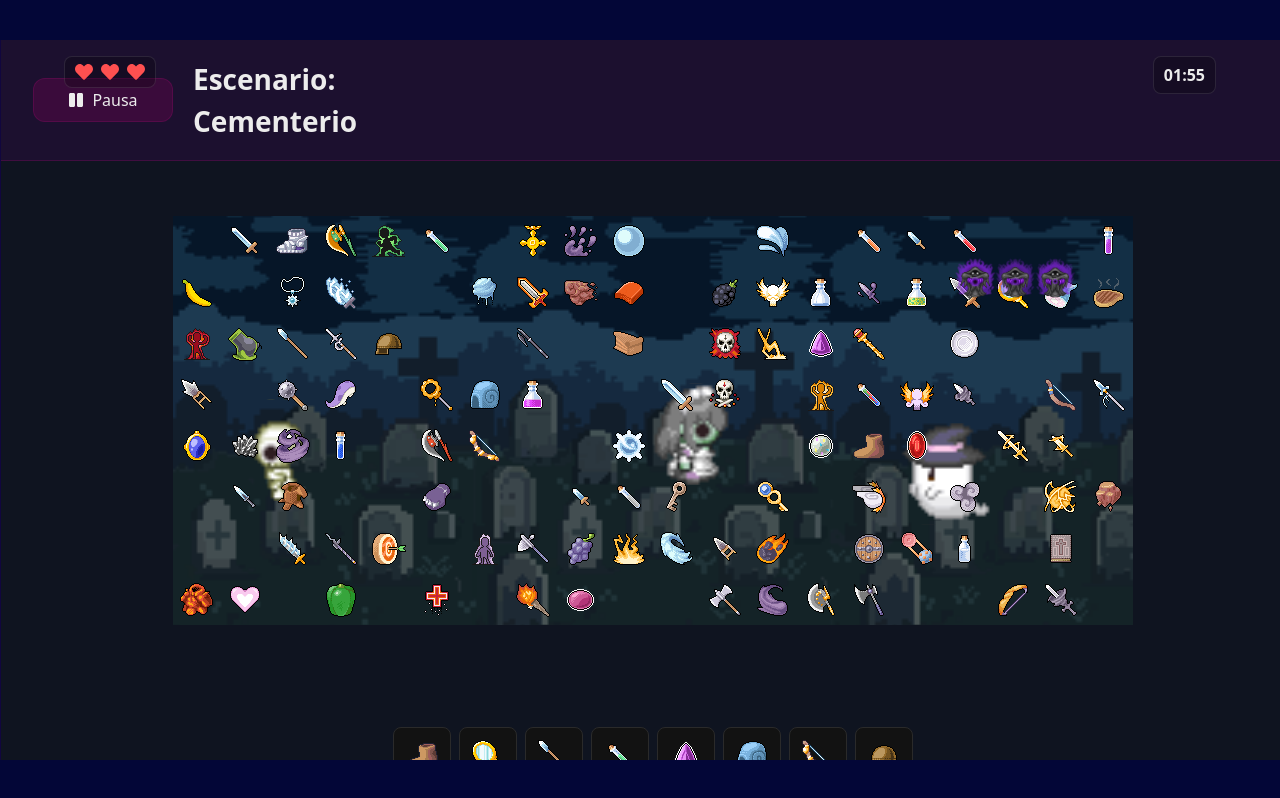
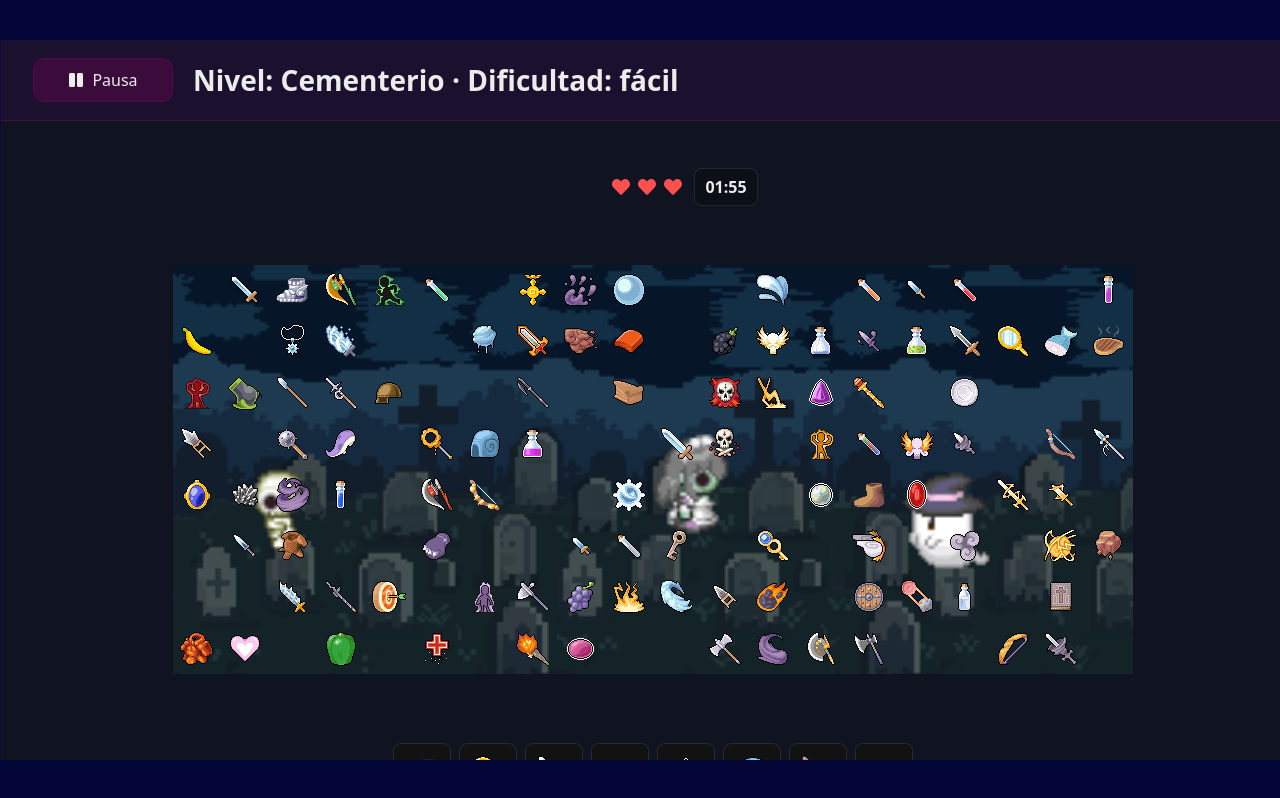
Before and after one commit to marianaUrrego/juego_apps, a React (Vite) app: page /game in a window 1280 px wide. Built offline with nearby package versions, Linux system fonts and the light colour scheme.

Commit message:
fix: game, nivel cementerio, asset loader

```diff
--- a/src/assetsLoader.js
+++ b/src/assetsLoader.js
@@ -23,7 +23,9 @@ export function getLevelSprites(level) {
 
 export function getObjects(limit) {
   const list = mapToUrls(objects)
-  return typeof limit === 'number' ? list.slice(0, limit) : list
+  // Excluir cualquier archivo que parezca ser un spritesheet de Boss
+  const filtered = list.filter(u => !/boss\s?\d*\./i.test(u))
+  return typeof limit === 'number' ? filtered.slice(0, limit) : filtered
 }
 
 export function getGuiImages() {
--- a/src/pages/GamePage.jsx
+++ b/src/pages/GamePage.jsx
@@ -5,7 +5,7 @@ import { useGameStore } from '../store/gameStore'
 
 function normalizeLevel(id) {
   if (!id) return null
-  if (id === 'graveyard') return 'cementery'
+  if (id === 'graveyard' || id === 'cemetery') return 'cementery'
   return id
 }
 
--- a/src/screens/Game.jsx
+++ b/src/screens/Game.jsx
@@ -9,7 +9,6 @@ import { useNavigate } from 'react-router-dom'
 import { useRunHistoryStore } from '../store/runHistoryStore'
 import LivesIndicator from '../components/LivesIndicator'
 import { FaPause } from 'react-icons/fa'
-import Boss03 from '../components/Boss03'
 
 function sample(arr, n) {
   const copy = [...arr]
@@ -59,6 +58,24 @@ export default function Game({ level, onPause, onEnd }) {
 
   const isCementery = level === 'cementery'
 
+  const levelName = useMemo(() => {
+    switch(level){
+      case 'cementery': return 'Cementerio'
+      case 'forest': return 'Bosque'
+      case 'library': return 'Biblioteca'
+      default: return String(level || '')
+    }
+  }, [level])
+
+  const difficultyLabel = useMemo(() => {
+    switch(difficulty){
+      case 'facil': return 'fácil'
+      case 'medio': return 'medio'
+      case 'dificil': return 'difícil'
+      default: return String(difficulty || '')
+    }
+  }, [difficulty])
+
   const bgColor = useMemo(() => {
     switch(level){
       case 'forest': return '#16331f'
@@ -71,6 +88,7 @@ export default function Game({ level, onPause, onEnd }) {
   const [targets, setTargets] = useState([]) // arreglo de objetos colocados elegidos como objetivos
   const [found, setFound] = useState([])     // ids encontrados
   const [placed, setPlaced] = useState([])   // objetos colocados en la matriz: { id, src, pos }
+  const lastPlacedRef = useRef([])
   const [ready, setReady] = useState(false)
   const [seed, setSeed] = useState(0)
   const [showPause, setShowPause] = useState(false)
@@ -102,6 +120,13 @@ export default function Game({ level, onPause, onEnd }) {
     setup()
     return () => { cancelled = true }
   }, [isCementery, seed])
+
+  // Cachear la última matriz no vacía para evitar desapariciones visuales si placed se vacía por error
+  useEffect(() => {
+    if (placed && placed.length > 0) {
+      lastPlacedRef.current = placed
+    }
+  }, [placed])
 
   const bgImage = useMemo(() => isCementery ? getLevelBackground('cementery') : null, [isCementery])
   // Matriz más grande
@@ -215,6 +240,7 @@ export default function Game({ level, onPause, onEnd }) {
         ent.draw(ctx, Math.max(1, canvas.width / 300))
       }
 
+
       raf = requestAnimationFrame(loop)
     }
     raf = requestAnimationFrame(loop)
@@ -245,19 +271,17 @@ export default function Game({ level, onPause, onEnd }) {
             <button className="back-btn" onClick={() => setShowPause(true)} title="Pausa" style={{ display: 'inline-flex', alignItems: 'center', gap: 8 }}>
               <FaPause /> <span>Pausa</span>
             </button>
-            <h2 className="title-md">Escenario: <b>Cementerio</b></h2>
+            <h2 className="title-md" style={{ whiteSpace: 'nowrap' }}>Nivel: <b>{levelName}</b> · Dificultad: <b>{difficultyLabel}</b></h2>
             <div />
           </div>
         </header>
         <div className="container page__body">
           {status === 'playing' && (
-            <div style={{ position: 'absolute', top: 56, right: 'max(12px, 5%)', zIndex: 2, fontWeight: 700, padding: '6px 10px', borderRadius: 8, background: 'rgba(0,0,0,0.25)', border: '1px solid rgba(255,255,255,0.1)', color: timeRemaining <= 10 ? '#ff7575' : 'var(--c-text)' }}>
-              {fmt(timeRemaining)}
-            </div>
-          )}
-          {status === 'playing' && (
-            <div style={{ position: 'absolute', top: 56, left: 'max(12px, 5%)', zIndex: 2, padding: '6px 10px', borderRadius: 8, background: 'rgba(0,0,0,0.25)', border: '1px solid rgba(255,255,255,0.1)' }}>
+            <div style={{ display: 'flex', alignItems: 'center', gap: 12, justifyContent: 'flex-start', padding: '8px 0 6px', marginLeft: 'max(12px, 5%)' }}>
               <LivesIndicator lives={lives} />
+              <span style={{ fontWeight: 700, padding: '6px 10px', borderRadius: 8, background: 'rgba(0,0,0,0.25)', border: '1px solid rgba(255,255,255,0.1)', color: timeRemaining <= 10 ? '#ff7575' : 'var(--c-text)' }}>
+                {fmt(timeRemaining)}
+              </span>
             </div>
           )}
           {!ready ? (
@@ -268,9 +292,7 @@ export default function Game({ level, onPause, onEnd }) {
                 <img src={bgImage} alt="cementery-bg" style={{ position: 'absolute', inset: 0, width: '100%', height: '100%', objectFit: 'cover' }} />
               )}
               <canvas ref={canvasRef} style={{ position: 'absolute', inset: 0, width: '100%', height: '100%', pointerEvents: 'none' }} />
-              {/* Boss decorativo: no interactivo (animado arriba a la derecha) */}
-              <Boss03 width={120} />
-              {placed.map((obj) => (
+              {(placed.length > 0 ? placed : lastPlacedRef.current).map((obj) => (
                 <img
                   key={obj.id}
                   src={obj.src}
--- a/src/store/gameStore.ts
+++ b/src/store/gameStore.ts
@@ -2,6 +2,7 @@ import { create } from 'zustand'
 import { persist } from 'zustand/middleware'
 
 export type LevelId = 'forest' | 'cementery' | 'library' | string
+
 export type Difficulty = 'facil' | 'medio' | 'dificil'
 
 export function getInitialTimeByDifficulty(difficulty: Difficulty): number {
@@ -95,7 +96,8 @@ export const useGameStore = create<GameState>()(persist((set, get) => ({
   },
   addScore: (entry) => {
     const list = get().scores
-    set({ scores: [entry, ...list].slice(0, 100) })
+    const trimmed = [entry, ...list].sort((a,b) => b.score - a.score).slice(0, 10)
+    set({ scores: trimmed })
     // also update best table
     const prevBest = get().mejorPuntajePorNivel[entry.levelId] ?? 0
     if (entry.score > prevBest) set({ mejorPuntajePorNivel: { ...get().mejorPuntajePorNivel, [entry.levelId]: entry.score } })
```
Also changed, not shown: src/config/sprites/boss03Config.ts (added, +17 -0 lines), src/entities/BossEntity.ts (added, +21 -0 lines), src/assets/cat.jpg (added).
